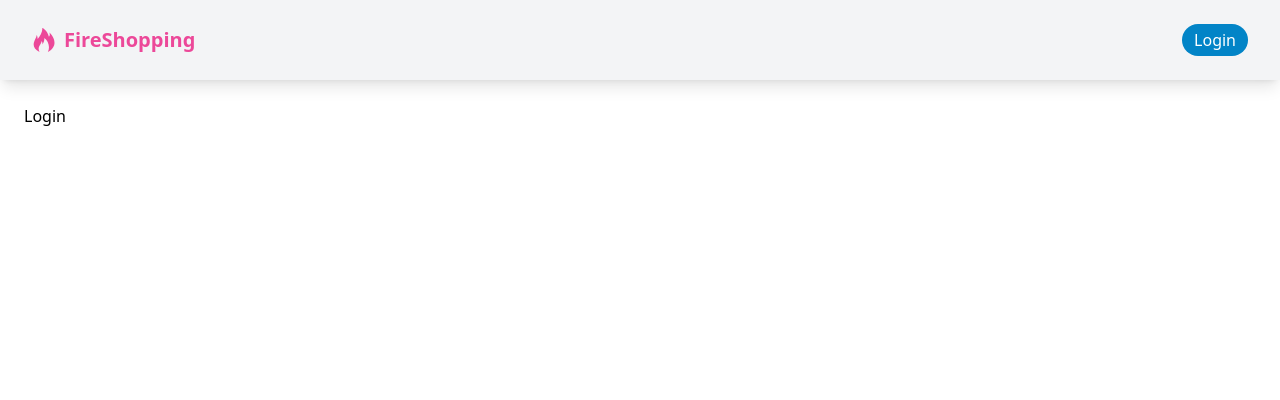
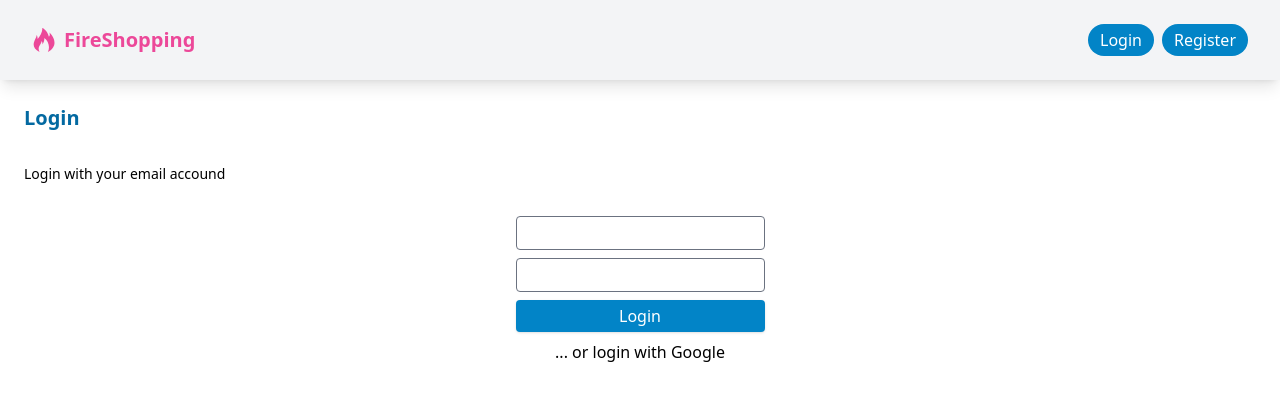
Before and after one commit to MaGaBoo/fireShopping, a React (Create React App) app: page / in a window 1280 px wide. Both pictures are taken after a click on the button "Login". Shown: the top 400 px of the page. Built offline with nearby package versions, Linux system fonts and the light colour scheme.

Commit message:
implemented login and register with Firebase auth

```diff
--- a/package.json
+++ b/package.json
@@ -9,6 +9,7 @@
     "firebase": "^9.10.0",
     "react": "^18.2.0",
     "react-dom": "^18.2.0",
+    "react-hot-toast": "^2.4.0",
     "react-icons": "^4.4.0",
     "react-scripts": "5.0.1",
     "web-vitals": "^2.1.4"
--- a/src/App.js
+++ b/src/App.js
@@ -4,17 +4,23 @@ import "./index.css";
 import Header from "./components/Header";
 import Home from "./routes/Home";
 import Login from "./routes/Login";
+import Register from "./routes/Register";
+import { Toaster } from "react-hot-toast";
 
 export const AppContext = createContext(null);
 
 function App() {
   const [route, setRoute] = useState("home");
+  const [user, setUser] = useState(null);
   return (
-    <AppContext.Provider value={{ route, setRoute }}>
+    <AppContext.Provider value={{ route, setRoute, user, setUser }}>
+    <Toaster />
       <Header />
       <main className="p-6">
         {route === "home" && <Home />}
         {route === "login" && <Login />}
+        {route === "register" && <Register />}
+        {user && <p>Welcome { user.email}</p>}
       </main>
     </AppContext.Provider>
   );
--- a/src/components/Header.jsx
+++ b/src/components/Header.jsx
@@ -1,20 +1,54 @@
 import React, { useContext } from "react";
 import { ImFire } from "react-icons/im";
 import { AppContext } from "../App";
+import { getAuth, signOut } from 'firebase/auth';
+import toast from "react-hot-toast";
+
+const auth = getAuth();
 
 const Header = () => {
-  const { route, setRoute } = useContext(AppContext);
+  const { setRoute, user, setUser } = useContext(AppContext);
+  const doLogout = () => {
+    signOut(auth)
+    .then(() => {
+        setRoute("login");
+        setUser(null);
+        toast("Successfully logout")
+    })
+    .catch((e) => console.error(e));
+  }
+
   return (
     <header className="h-20  w-full bg-gray-100 shadow-lg flex items-center justify-between px-8">
-      <div className="flex items-center gap-2 cursor-pointer" onClick={() => setRoute('home')}>
+      <div
+        className="flex items-center gap-2 cursor-pointer"
+        onClick={() => setRoute("home")}
+      >
         <ImFire className="text-2xl text-pink-500" />
-        <p className="text-xl font-semibold text-pink-500 hover:text-pink-700">FireShopping</p>
+        <p className="text-xl font-semibold text-pink-500 hover:text-pink-700">
+          FireShopping
+        </p>
       </div>
-      <button
-      className="bg-sky-600 text-white py-1 px-3 rounded-full hover:bg-sky-800 transition"
-      onClick={() => setRoute('login')}>
-        Login
-      </button>
+      <div className="flex gap-2">
+        {user ? (
+          <button onClick={doLogout} className="bg-sky-600 text-white py-1 px-3 rounded-full hover:bg-sky-800 transition">
+            Logout
+          </button>
+        ) : (
+          <button
+            className="bg-sky-600 text-white py-1 px-3 rounded-full hover:bg-sky-800 transition"
+            onClick={() => setRoute("login")}
+          >
+            Login
+          </button>
+        )}
+        <button
+          className="bg-sky-600 text-white py-1 px-3 rounded-full hover:bg-sky-800 transition"
+          onClick={() => setRoute("register")}
+        >
+          Register
+        </button>
+      </div>
     </header>
   );
 };
--- a/src/routes/Login.jsx
+++ b/src/routes/Login.jsx
@@ -1,9 +1,72 @@
-import React from 'react'
+import React, { useState, useContext } from "react";
+import { GoogleAuthProvider, getAuth, signInWithPopup, signInWithEmailAndPassword } from "firebase/auth";
+import toast from "react-hot-toast";
+import { AppContext } from "../App";
+
+const provider = new GoogleAuthProvider();
+const auth = getAuth();
 
 const Login = () => {
+  const [email, setEmail] = useState("");
+  const [password, setPassword] = useState("");
+  const { setRoute, setUser } = useContext(AppContext);
+
+  const doLoginGoogle = () => {
+    signInWithPopup(auth, provider)
+      .then((result) => {
+        // This gives you a Google Access Token. You can use it to access the Google API.
+        const credential = GoogleAuthProvider.credentialFromResult(result);
+        const token = credential.accessToken;
+        // The signed-in user info.
+        const user = result.user;
+        // ...
+        setUser(user);
+        toast('Successfully logged in');
+        setRoute("home");
+      })
+      .catch((error) => {
+        // Handle Errors here.
+        const errorCode = error.code;
+        const errorMessage = error.message;
+        // The email of the user's account used.
+        const email = error.customData.email;
+        // The AuthCredential type that was used.
+        const credential = GoogleAuthProvider.credentialFromError(error);
+        // ...
+      });
+  };
+
+  const doLogin = e => {
+    e.preventDefault();
+    const auth = getAuth();
+signInWithEmailAndPassword(auth, email, password)
+  .then((userCredential) => {
+    // Signed in
+    const user = userCredential.user;
+    // ...
+    toast('Successfully logged in');
+    setUser(user);
+  })
+  .catch((error) => {
+    const errorCode = error.code;
+    const errorMessage = error.message;
+  });
+  };
+
   return (
-    <div>Login</div>
-  )
-}
+    <div>
+      <h1 className="text-xl font-semibold text-sky-700 mb-8">Login</h1>
+      <p className="text-sm mb-8">Login with your email accound</p>
+      <div className="flex flex-col gap-4 items-center">
+      <form onSubmit={doLogin} className="flex flex-col gap-2 max-w-sm">
+      <input className="border border-gray-500 rounded py-1 px-2 outline-none" type="email" value={email} onChange={e => setEmail(e.target.value)} />
+        <input className="border border-gray-500 rounded py-1 px-2 outline-none" type="pasword" value={password} onChange={e => setPassword(e.target.value)} />
+        <button className="bg-sky-600 py-1 text-white rounded shadow hover:bg-sky-800">Login</button>
+        <button onClick={doLoginGoogle}>... or login with Google </button>
+        </form>
+      </div>
+    </div>
+  );
+};
 
-export default Login
+export default Login;
--- /dev/null
+++ b/src/routes/Register.jsx
@@ -0,0 +1,50 @@
+import React, { useState, useContext } from "react";
+import toast from "react-hot-toast";
+import { getAuth, createUserWithEmailAndPassword } from "firebase/auth";
+import { AppContext } from "../App";
+
+const auth = getAuth();
+
+const Register = () => {
+  const [email, setEmail] = useState("");
+  const [password, setPassword] = useState("");
+  const { setRoute, setUser } = useContext(AppContext);
+  const createUser = () => {
+    createUserWithEmailAndPassword(auth, email, password)
+      .then((userCredential) => {
+        // Signed in
+        const user = userCredential.user;
+        // ...
+
+        console.log(user);
+        toast(`User ${email} successfully registered`);
+        setEmail("");
+        setPassword("");
+        setUser(user)
+        setRoute("home");
+      })
+      .catch((error) => {
+        const errorCode = error.code;
+        const errorMessage = error.message;
+        // ..
+      });
+  };
+
+    const handleSubmit = e => {
+        e.preventDefault();
+        createUser();
+    }
+
+  return (
+    <div className="flex flex-col gap-4 items-center">
+      <h1 className="text-sky-700 font-semibold text-center">Regístrate y empieza a disfrutar de FireShopping</h1>
+      <form onSubmit={handleSubmit} className="flex flex-col gap-2 max-w-sm">
+        <input className="border border-gray-500 rounded py-1 px-2 outline-none" type="email" value={email} onChange={e => setEmail(e.target.value)} />
+        <input className="border border-gray-500 rounded py-1 px-2 outline-none" type="pasword" value={password} onChange={e => setPassword(e.target.value)} />
+        <button className="bg-sky-600 py-1 text-white rounded shadow hover:bg-sky-800">Register</button>
+      </form>
+    </div>
+  );
+};
+
+export default Register;
```
Also changed, not shown: 1 other file (tests, documents, lock files or other folders).
